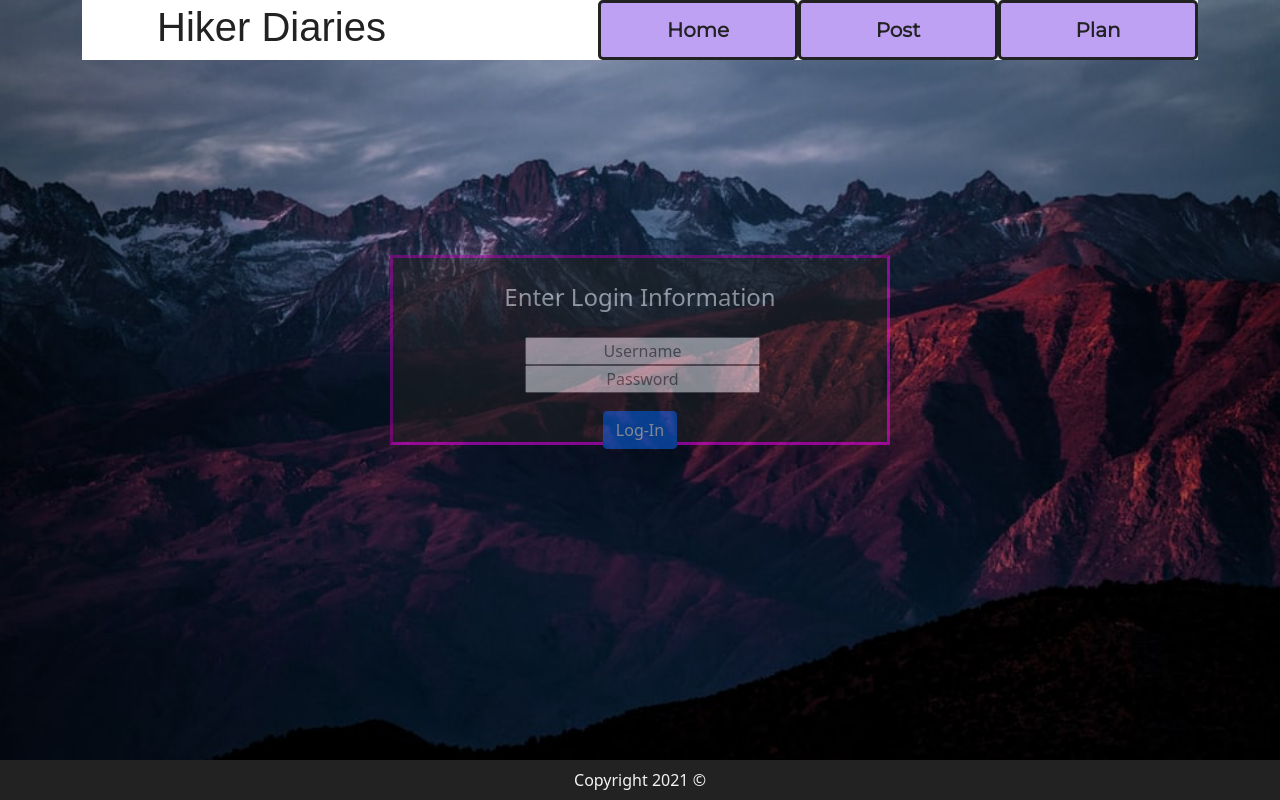
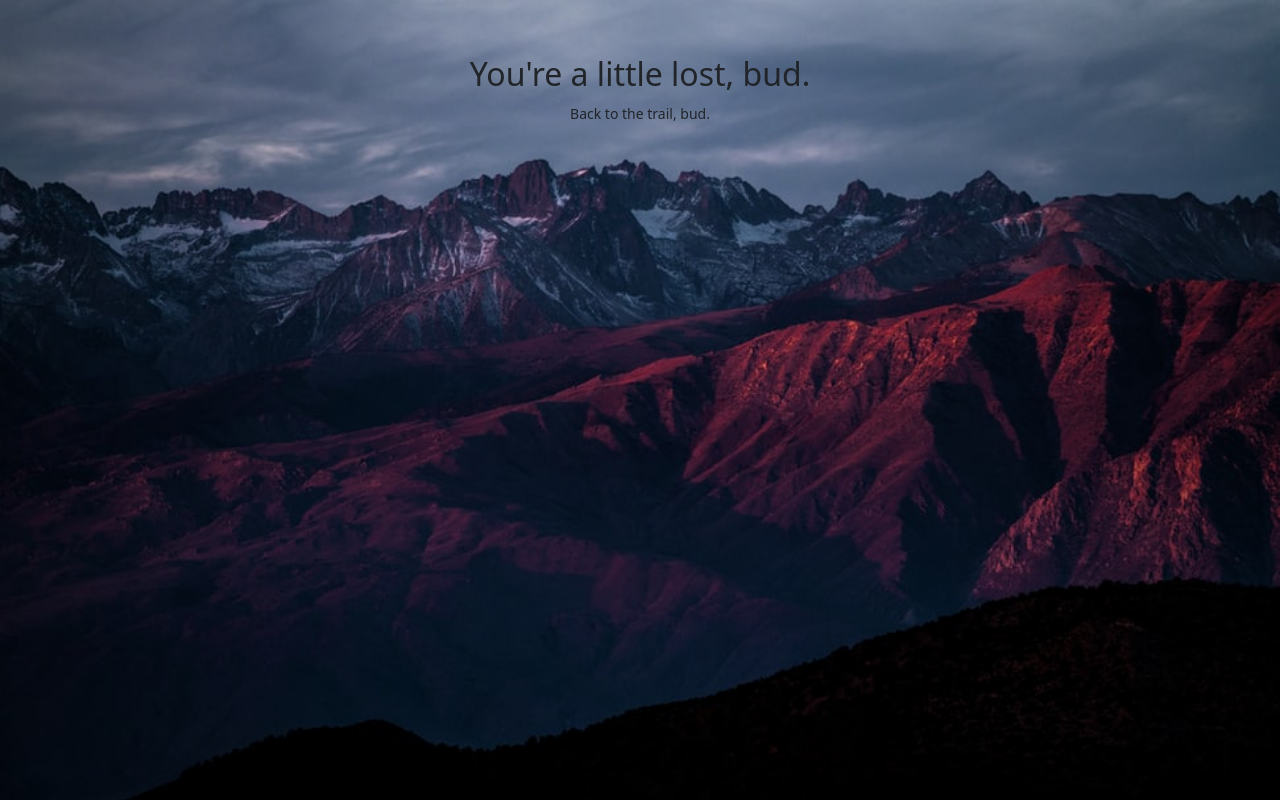
Before and after one commit to bcermak/HikerDiariesv1, a React (Create React App) app: page /playlist in a window 1280 px wide. Built offline with nearby package versions, Linux system fonts and the light colour scheme; a web font is replaced by a local one.

Commit message:
installed router and set up mainpage/404

```diff
--- a/package.json
+++ b/package.json
@@ -8,6 +8,8 @@
     "@testing-library/user-event": "^12.7.1",
     "react": "^17.0.1",
     "react-dom": "^17.0.1",
+    "react-router": "^5.2.0",
+    "react-router-dom": "^5.2.0",
     "react-scripts": "4.0.2",
     "web-vitals": "^1.1.0"
   },
--- a/src/App.js
+++ b/src/App.js
@@ -1,15 +1,26 @@
 import './App.css';
-import Footer from './components/Footer';
-import Navbar from './components/Navbar';
-import LoginForm from './components/LoginForm'
+//Router
+import {
+  BrowserRouter as Router,
+  Route,
+  Switch,
+  Link,
+  Redirect
+} from 'react-router-dom';
+//Pages
+import mainPage from './pages/index';
+import NotFoundPage from './pages/404'
 
 function App() {
   return (
-    <div className='container'>
-      <Navbar/>
-      <LoginForm/>
-      <Footer />
-    </div>
+
+    <Router>
+      <Switch>
+      <Route exact path="/" component={mainPage}/>
+      <Route component={NotFoundPage}/>
+      </Switch>
+    </Router>
+
   );
 }
 
--- a/src/index.css
+++ b/src/index.css
@@ -93,3 +93,8 @@ nav ul li ul li a {
 nav ul li ul li a:hover {
   background-color: greenyellow;
 }
+
+.lostBud{
+  text-align: center;
+  padding-top: 55px;
+}
--- /dev/null
+++ b/src/pages/404.jsx
@@ -0,0 +1,12 @@
+import React from 'react'
+
+const NotFoundPage = () => {
+    return (
+        <div className="lostBud">
+            <h2> You're a little lost, bud. </h2>
+            <small>Back to the trail, bud. </small>
+        </div>
+    )
+}
+
+export default NotFoundPage
--- /dev/null
+++ b/src/pages/index.jsx
@@ -0,0 +1,16 @@
+import React from 'react';
+import Footer from '../components/Footer';
+import Navbar from '../components/Navbar';
+// import LoginForm from '../components/LoginForm';
+
+const mainPage = () => {
+
+    return (
+        <div className='container'>
+        <Navbar/>
+        <Footer />
+      </div>
+    );
+};
+
+export default mainPage;
```
Also changed, not shown: 1 other file (tests, documents, lock files or other folders).
